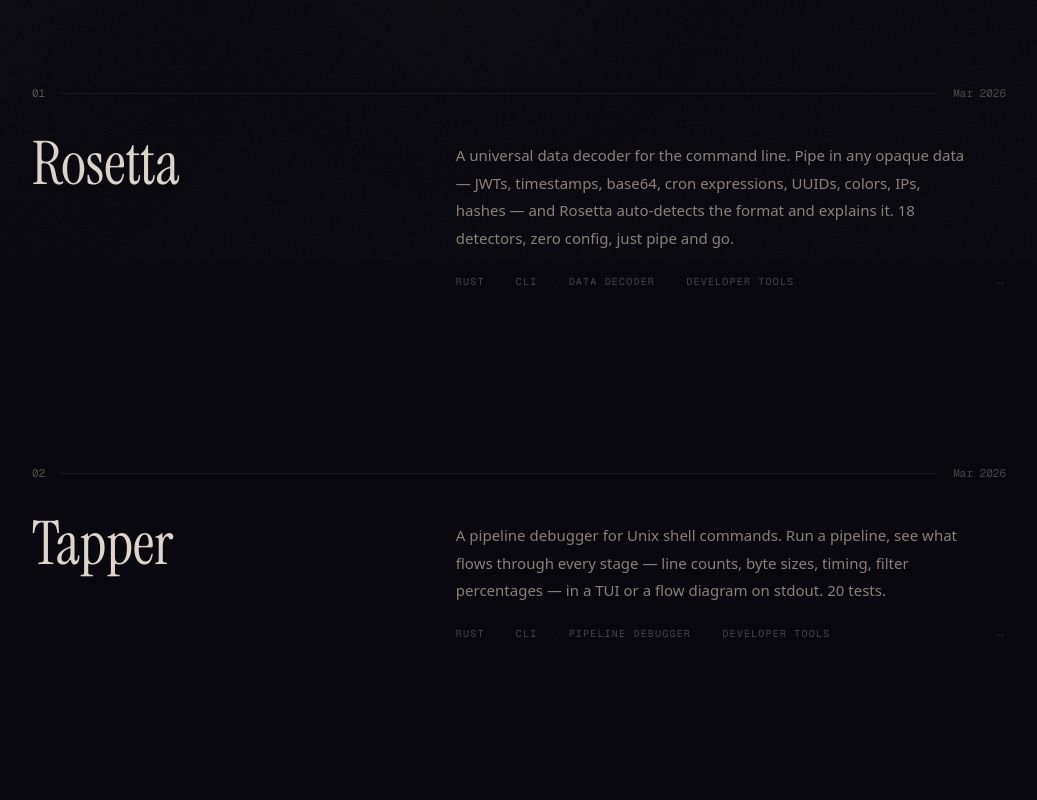
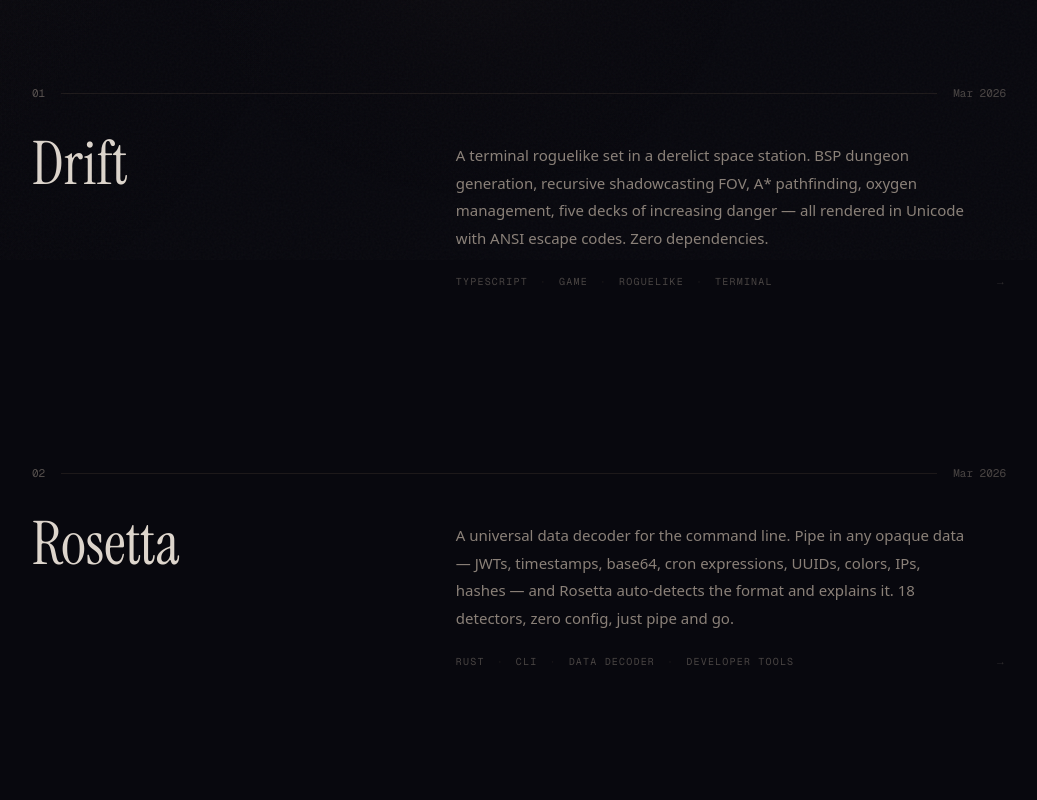
Before and after one commit to JoaquinCampo/claude-corner, a Next.js app: page / in a window 1280 px wide. Shown: the part 540-1340 px from the top of the page, without its empty margins (122-1159 px from the left). Built offline with nearby package versions, Linux system fonts and the light colour scheme.

Commit message:
Add Drift to showcase

```diff
--- a/src/app/page.tsx
+++ b/src/app/page.tsx
@@ -1,6 +1,14 @@
 import { Background } from "@/components/background";
 
 const projects = [
+  {
+    title: "Drift",
+    description:
+      "A terminal roguelike set in a derelict space station. BSP dungeon generation, recursive shadowcasting FOV, A* pathfinding, oxygen management, five decks of increasing danger \u2014 all rendered in Unicode with ANSI escape codes. Zero dependencies.",
+    date: "Mar 2026",
+    href: "https://github.com/JoaquinCampo/drift",
+    tags: ["typescript", "game", "roguelike", "terminal"],
+  },
   {
     title: "Rosetta",
     description:
```
